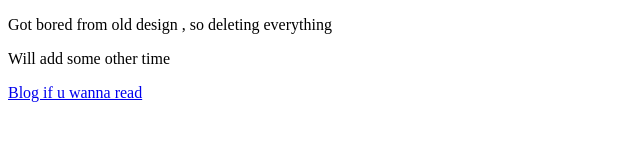
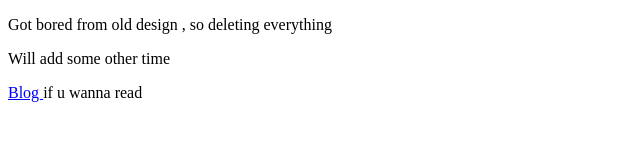
Before and after one commit to xeniumcode/xeniumcode.github.io, a plain HTML site: page index.html in a window 1280 px wide. Shown: the whole page, without its empty margins (0-640 px from the left). Drawn offline with Linux system fonts and the light colour scheme.

Commit message:
Update index.html

```diff
--- a/index.html
+++ b/index.html
@@ -9,6 +9,6 @@
 <body>
     <p>Got bored from old design , so deleting everything </p>
     <p>Will add some other time </p>
-    <a href="https://blog.amanpoonia.in/">Blog if u wanna read </a>
+    <a href="https://blog.amanpoonia.in/">Blog </a>if u wanna read
 </body>
 </html>
```
